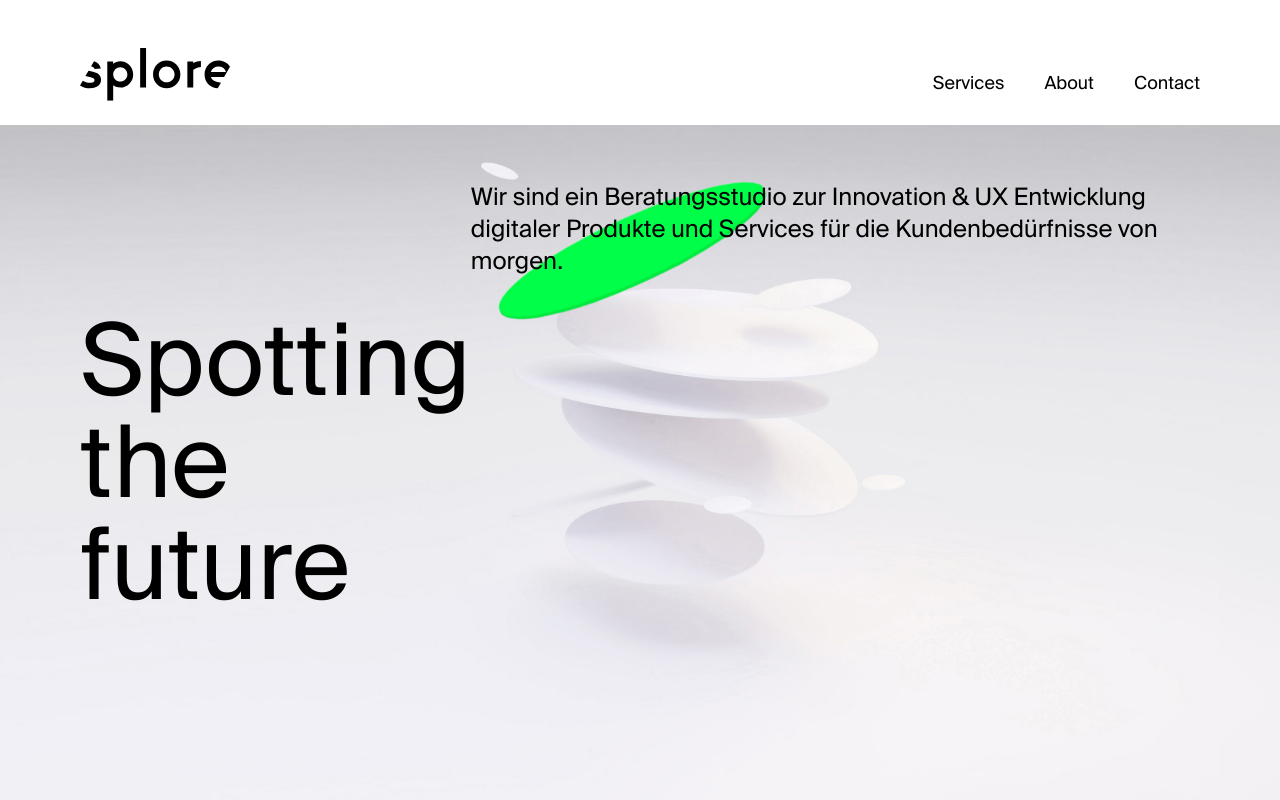
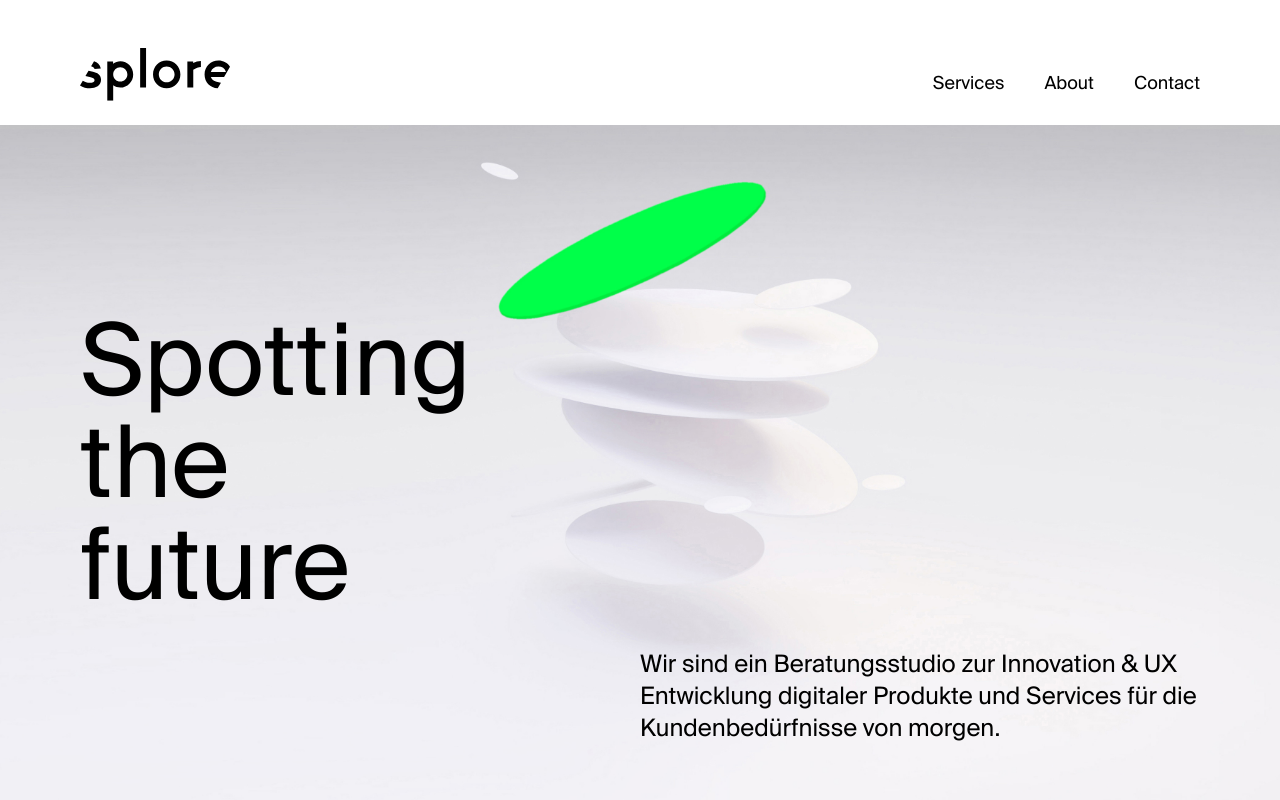
Before and after one commit to marcuszierke/jorabbit, a React (Create React App) app: page / in a window 1280 px wide. Shown: the top 800 px of the page. Built offline with nearby package versions, Linux system fonts and the light colour scheme.

Commit message:
fix: style fixed | mz

```diff
--- a/src/styles/_hero.scss
+++ b/src/styles/_hero.scss
@@ -1,6 +1,6 @@
 .hero {
 	height: calc(100vh - 7.8125rem);
-	max-height: 49.6875rem;
+	max-height: calc(49.6875rem + 7.8125rem);
 	background-image: url('../assets/hero.jpg');
 	background-size: cover;
 	position: relative;
@@ -29,35 +29,54 @@
 		font-weight: $normalFontWeight;
 		align-self: center;
 		flex: 1;
+		max-width: 12.5rem;
 	}
 
 	p {
 		margin: 0;
 		font-size: 1.5rem;
 		line-height: 2rem;
-		flex: 4;
+		flex: 1;
+		max-width: 50rem;
+		align-self: flex-end;
+		-webkit-hyphens: auto;
+		-moz-hyphens: auto;
+		-ms-hyphens: auto;
+		hyphens: auto;
+	}
+
+	@media screen and (max-width: $tabletWidth) {
+		.hero-content {
+			padding: 1.875rem $defaultMobilePadding;
+		}
+
+		h1 {
+			font-size: 5rem;
+			line-height: 5rem;
+		}
+
+		p {
+			font-size: 1.25rem;
+			line-height: 1.5rem;
+		}
 	}
 
 	@media screen and (max-width: $mobileWidth) {
-		max-height: 34.375rem;
-
-		.hero-content {
-			padding: 1.875rem $defaultMobilePadding;
-			flex-direction: column;
-		}
+		height: calc(90vh - 7.0625rem);
 
 		h1 {
 			font-size: 3rem;
 			line-height: 3rem;
-			margin-top: auto;
 		}
 
 		p {
+			position: absolute;
+			left: 1rem;
+			right: 1rem;
 			order: 2;
 			flex: 3;
 			font-size: 1rem;
 			line-height: 1.375rem;
-			margin-top: auto;
 		}
 	}
 }
```
